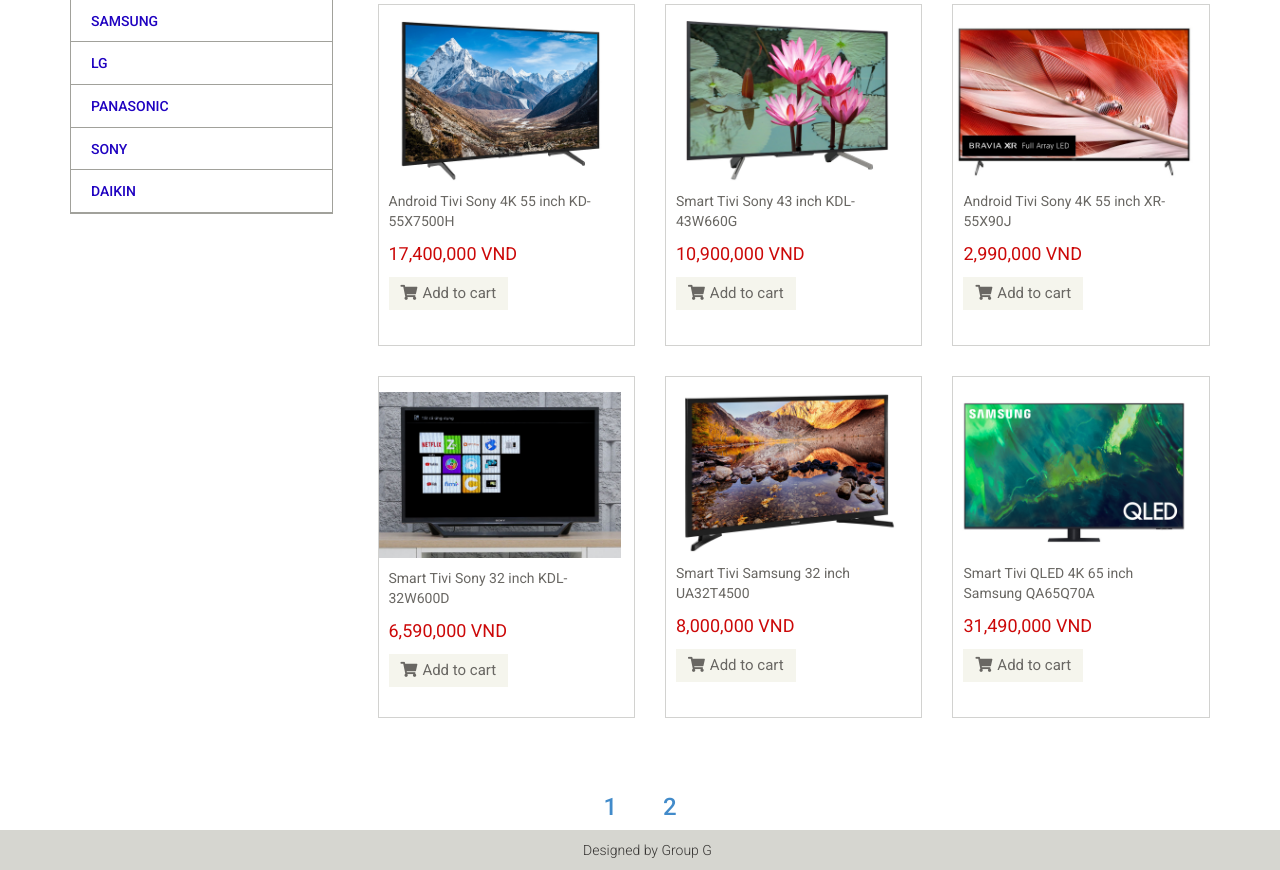
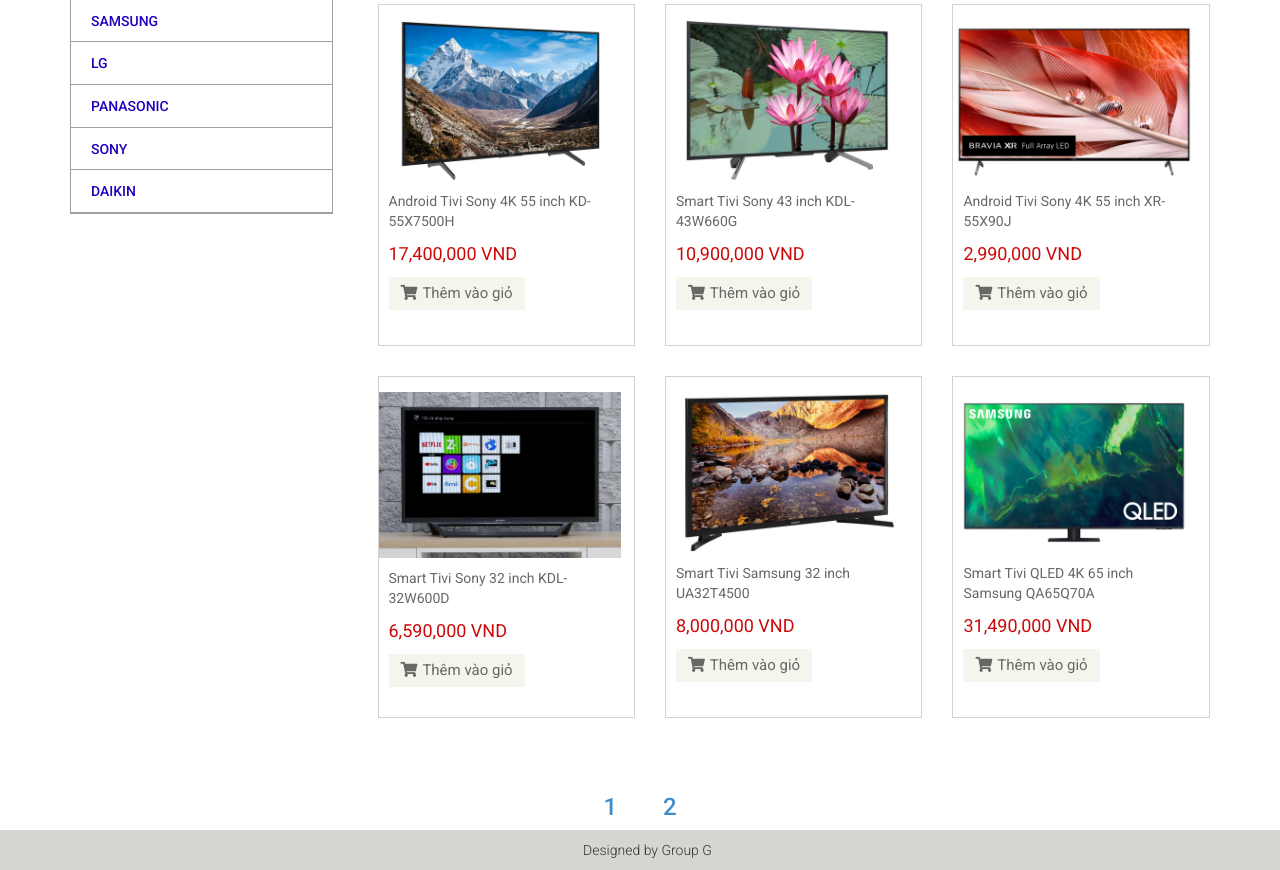
Before and after one commit to sangtruong0317/CDW1_Project, a PHP site: page /cate.php?type_id=1 in a window 1280 px wide. Shown: the part 176-1046 px from the top of the page. Run offline with PHP 8.4, Linux system fonts and the light colour scheme; data comes from the database, SQL or seed files in the repository.

Commit message:
update fixbug

```diff
--- a/cate.php
+++ b/cate.php
@@ -55,8 +55,7 @@ if (isset($_GET['manu_id']) || isset($_GET['type_id'])) {
                                                             <img class="img-fluid img-products" src="images/<?php echo $value['pro_image'] ?>" alt="" />
                                                             <p class="title-products"><?php echo $value['name'] ?></p>
                                                             <p class="price-products"><?php echo number_format($value['price']) ?> VND</p>
-                                                            <a href="cart.php?id=<?php echo $value['ID'] ?>" class="btn btn-default add-to-cart"><i class="fa fa-shopping-cart"></i>Add
-                                                                to cart</a>
+                                                            <a href="cart.php?id=<?php echo $value['ID'] ?>" class="btn btn-default add-to-cart"><i class="fa fa-shopping-cart"></i>Thêm vào giỏ</a>
                                                         </a>
                                                     </div>
                                                     <!-- <div class="product-overlay">
@@ -86,8 +85,7 @@ if (isset($_GET['manu_id']) || isset($_GET['type_id'])) {
                                                                 <img class="img-fluid img-products" style="width: 250px; height: 200px" src="images/<?php echo $value['pro_image'] ?>" alt="" />
                                                                 <p class="title-products "><?php echo $value['name'] ?></p>
                                                                 <p class="price-products"><?php echo number_format($value['price']) ?> VND</p>
-                                                                <a href="cart.php?id=<?php echo $value['ID'] ?>" class="btn btn-default add-to-cart"><i class="fa fa-shopping-cart"></i>Add
-                                                                    to cart</a>
+                                                                <a href="cart.php?id=<?php echo $value['ID'] ?>" class="btn btn-default add-to-cart"><i class="fa fa-shopping-cart"></i>Thêm vào giỏ</a>
                                                             </a>
                                                         </div>
                                                     </div>
--- a/config.php
+++ b/config.php
@@ -8,6 +8,6 @@ define( 'DB_PASSWORD', '' );
 /** MySQL hostname */
 define( 'DB_HOST', 'localhost' );
 /** port number of DB */
-define( 'PORT', '3306');
+define( 'PORT', '3308');
 /** Database Charset to use in creating database tables. */
 define( 'DB_CHARSET', 'utf8' );
--- a/detail.php
+++ b/detail.php
@@ -14,7 +14,7 @@ if (isset($_GET['id'])) {
                 <div class="row">
                     <div class="col-sm-3">
                         <div class="left-sidebar">
-                            <h2>Category</h2>
+                            <h2>Thương Hiệu</h2>
                             <div class="panel-group category-products" id="accordian">
                                 <!--category-productsr-->
                                 <?php foreach ($manufacture->getAllManufactures() as $value) { ?>
--- a/result.php
+++ b/result.php
@@ -43,6 +43,7 @@
                                     <div class="product-image-wrapper">
                                         <div class="single-products">
                                             <div class="productinfo text-center">
+                                            <a href="detail.php?id=<?php echo $value['ID'] ?>">
                                                 <img class="img-fluid img-products" style="width: 250px; height: 200px" src="images/<?php echo $value['pro_image'] ?>" alt="" />
                                                 <p class="title-products "><?php echo $value['name'] ?></p>
                                                 <p class="price-products"><?php echo number_format($value['price']) ?> VND</p>
```
